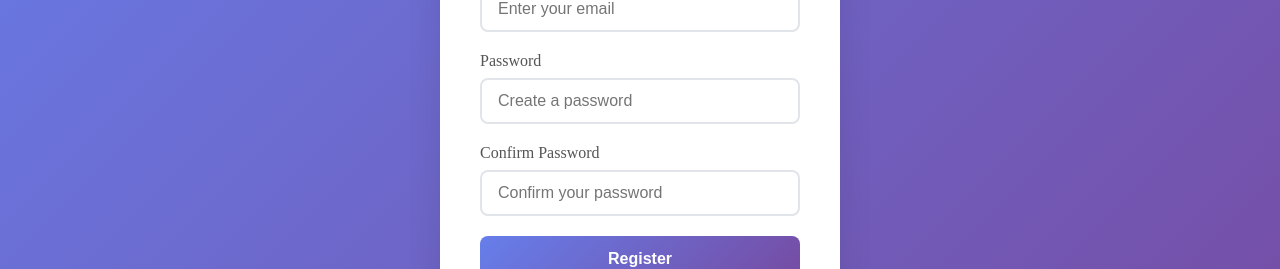
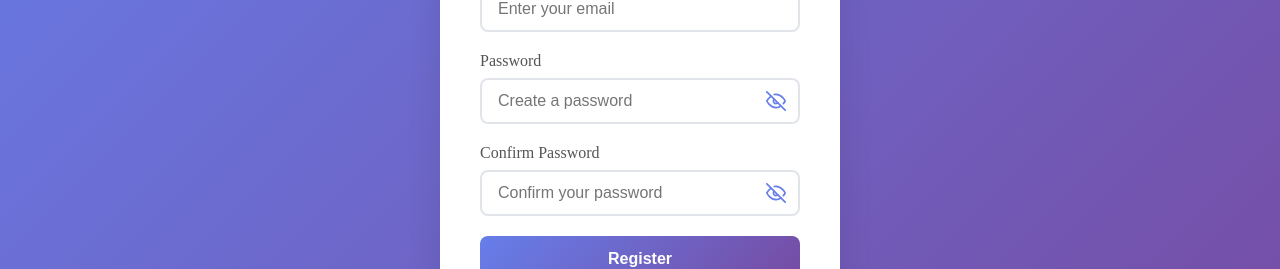
Before and after one commit to SruthiVeerepall/my-ecommerce-clothing-app, an Angular app in the folder frontend/: page /register in a window 1280 px wide. Shown: the part 335-604 px from the top of the page. Built offline with nearby package versions, Linux system fonts and the light colour scheme; no server answers.

Commit message:
password visibility for login and register users

```diff
--- a/frontend/src/app/pages/login/login.html
+++ b/frontend/src/app/pages/login/login.html
@@ -33,7 +33,7 @@
             [attr.aria-label]="showPassword ? 'Hide password' : 'Show password'"
           >
             <svg
-              *ngIf="!showPassword"
+              *ngIf="showPassword"
               xmlns="http://www.w3.org/2000/svg"
               width="20"
               height="20"
@@ -48,7 +48,7 @@
               <circle cx="12" cy="12" r="3"></circle>
             </svg>
             <svg
-              *ngIf="showPassword"
+              *ngIf="!showPassword"
               xmlns="http://www.w3.org/2000/svg"
               width="20"
               height="20"
--- a/frontend/src/app/pages/register/register.css
+++ b/frontend/src/app/pages/register/register.css
@@ -49,6 +49,41 @@
   outline: none;
   border-color: #667eea;
   box-shadow: 0 0 0 3px rgba(102, 126, 234, 0.1);
+}
+
+.password-wrapper {
+  position: relative;
+}
+
+.password-wrapper input {
+  padding-right: 48px;
+}
+
+.toggle-password-btn {
+  position: absolute;
+  top: 50%;
+  right: 8px;
+  transform: translateY(-50%);
+  background: none;
+  border: none;
+  color: #667eea;
+  cursor: pointer;
+  padding: 6px;
+  border-radius: 6px;
+  display: flex;
+  align-items: center;
+  justify-content: center;
+  transition: background 0.2s ease, color 0.2s ease;
+}
+
+.toggle-password-btn:hover {
+  background: rgba(102, 126, 234, 0.1);
+  color: #764ba2;
+}
+
+.toggle-password-btn:focus {
+  outline: 2px solid #667eea;
+  outline-offset: 2px;
 }
 
 .register-btn {
--- a/frontend/src/app/pages/register/register.html
+++ b/frontend/src/app/pages/register/register.html
@@ -31,26 +31,104 @@
 
         <div class="form-group">
           <label for="password">Password</label>
+          <div class="password-wrapper">
             <input
-            type="password"
+              [type]="showPassword ? 'text' : 'password'"
               id="password"
               [(ngModel)]="user.password"
               name="password"
               required
               placeholder="Create a password"
             />
+            <button
+              type="button"
+              class="toggle-password-btn"
+              (click)="togglePasswordVisibility()"
+              [attr.aria-label]="showPassword ? 'Hide password' : 'Show password'"
+            >
+              <svg
+                *ngIf="showPassword"
+                xmlns="http://www.w3.org/2000/svg"
+                width="20"
+                height="20"
+                viewBox="0 0 24 24"
+                fill="none"
+                stroke="currentColor"
+                stroke-width="2"
+                stroke-linecap="round"
+                stroke-linejoin="round"
+              >
+                <path d="M1 12s4-8 11-8 11 8 11 8-4 8-11 8-11-8-11-8z"></path>
+                <circle cx="12" cy="12" r="3"></circle>
+              </svg>
+              <svg
+                *ngIf="!showPassword"
+                xmlns="http://www.w3.org/2000/svg"
+                width="20"
+                height="20"
+                viewBox="0 0 24 24"
+                fill="none"
+                stroke="currentColor"
+                stroke-width="2"
+                stroke-linecap="round"
+                stroke-linejoin="round"
+              >
+                <path d="M17.94 17.94A10.07 10.07 0 0 1 12 20c-7 0-11-8-11-8a18.45 18.45 0 0 1 5.06-5.94M9.9 4.24A9.12 9.12 0 0 1 12 4c7 0 11 8 11 8a18.5 18.5 0 0 1-2.16 3.19m-6.72-1.07a3 3 0 1 1-4.24-4.24"></path>
+                <line x1="1" y1="1" x2="23" y2="23"></line>
+              </svg>
+            </button>
+          </div>
         </div>
 
         <div class="form-group">
           <label for="confirmPassword">Confirm Password</label>
+          <div class="password-wrapper">
             <input
-            type="password"
+              [type]="showConfirmPassword ? 'text' : 'password'"
               id="confirmPassword"
               [(ngModel)]="user.confirmPassword"
               name="confirmPassword"
               required
               placeholder="Confirm your password"
             />
+            <button
+              type="button"
+              class="toggle-password-btn"
+              (click)="toggleConfirmPasswordVisibility()"
+              [attr.aria-label]="showConfirmPassword ? 'Hide password' : 'Show password'"
+            >
+              <svg
+                *ngIf="showConfirmPassword"
+                xmlns="http://www.w3.org/2000/svg"
+                width="20"
+                height="20"
+                viewBox="0 0 24 24"
+                fill="none"
+                stroke="currentColor"
+                stroke-width="2"
+                stroke-linecap="round"
+                stroke-linejoin="round"
+              >
+                <path d="M1 12s4-8 11-8 11 8 11 8-4 8-11 8-11-8-11-8z"></path>
+                <circle cx="12" cy="12" r="3"></circle>
+              </svg>
+              <svg
+                *ngIf="!showConfirmPassword"
+                xmlns="http://www.w3.org/2000/svg"
+                width="20"
+                height="20"
+                viewBox="0 0 24 24"
+                fill="none"
+                stroke="currentColor"
+                stroke-width="2"
+                stroke-linecap="round"
+                stroke-linejoin="round"
+              >
+                <path d="M17.94 17.94A10.07 10.07 0 0 1 12 20c-7 0-11-8-11-8a18.45 18.45 0 0 1 5.06-5.94M9.9 4.24A9.12 9.12 0 0 1 12 4c7 0 11 8 11 8a18.5 18.5 0 0 1-2.16 3.19m-6.72-1.07a3 3 0 1 1-4.24-4.24"></path>
+                <line x1="1" y1="1" x2="23" y2="23"></line>
+              </svg>
+            </button>
+          </div>
         </div>
 
         <button type="submit" [disabled]="loading()" class="register-btn">
--- a/frontend/src/app/pages/register/register.ts
+++ b/frontend/src/app/pages/register/register.ts
@@ -19,6 +19,9 @@
   };
   code = '';
 
+  showPassword = false;
+  showConfirmPassword = false;
+
   errorMessage = signal('');
   infoMessage = signal('');
   loading = signal(false);
@@ -29,6 +32,14 @@
   private pendingEmail = '';
 
   constructor(private authService: AuthService, private router: Router) {}
+
+  togglePasswordVisibility() {
+    this.showPassword = !this.showPassword;
+  }
+
+  toggleConfirmPasswordVisibility() {
+    this.showConfirmPassword = !this.showConfirmPassword;
+  }
 
   onSubmit() {
     if (!this.user.username || !this.user.email || !this.user.password || !this.user.confirmPassword) {
```
Lines whose indentation alone changed are shown as unchanged.
